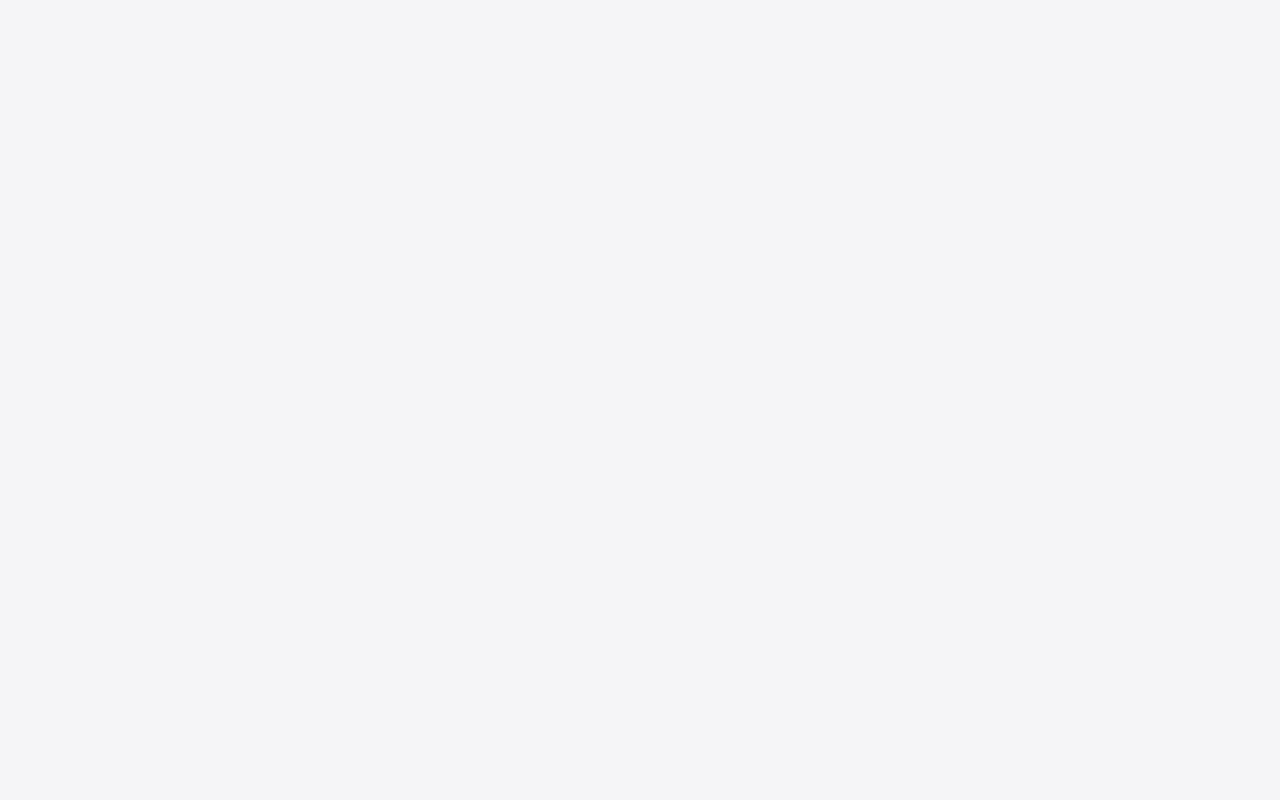
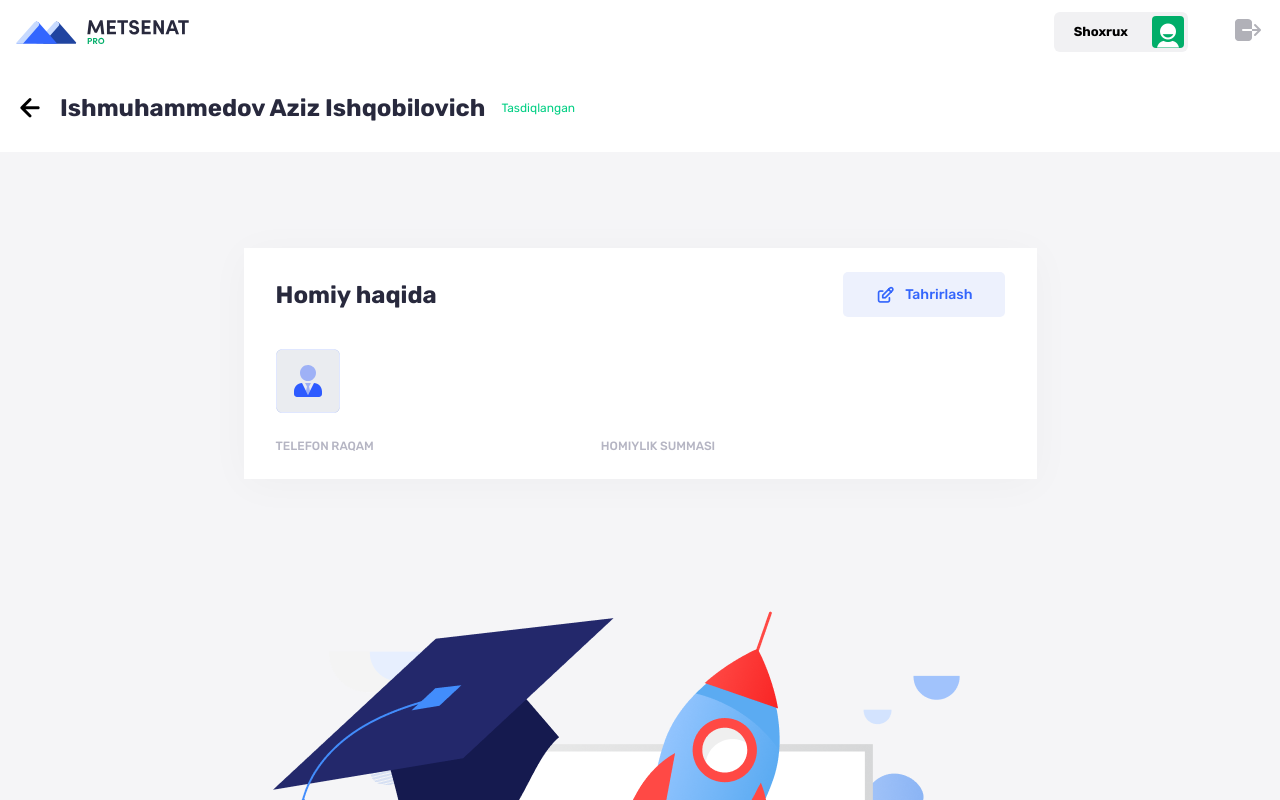
Before and after one commit to kamilovdev/Metsenat, a Vue app: page /sponsorSingle in a window 1280 px wide. Before the commit this address had no page. Shown: the top 800 px of the page. Built offline with nearby package versions, Linux system fonts and the light colour scheme; what vue3-apexcharts would draw is missing.

Commit message:
fix: add single id

```diff
--- /dev/null
+++ b/src/components/Header/sponsorName.vue
@@ -0,0 +1,17 @@
+<script setup>
+
+</script>
+
+<template>
+    <div class="bg-white h-[88px] flex items-center">
+      <div class=" containerMain ">
+          <div class="flex gap-4 items-center">
+            <button class="icon-arrow-left text-[28px]" @click="$router.go(-1)"></button>
+            <h1 class="text-[24px] font-bold text-[#28293D]">Ishmuhammedov Aziz Ishqobilovich</h1>
+            <p class="text-[12px] font-normal text-[#00CF83]">Tasdiqlangan</p>
+          </div>
+      </div>
+    </div>
+</template>
+
+<style scoped></style>
--- a/src/components/sponsors/sponsor-item.vue
+++ b/src/components/sponsors/sponsor-item.vue
@@ -1,5 +1,6 @@
 <script setup>
-  import { defineProps } from 'vue';
+  import {RouterLink} from 'vue-router'
+  import { defineProps, } from 'vue';
 
   const props = defineProps({
     data: Object,
@@ -9,7 +10,7 @@
 
 <template>
   <div>
-    <RouterLink :to="/sponsorSingle/ + data.id">
+    <RouterLink to="/sponsorSingle">
       <div class="flex justify-between bg-white h-[68px] items-center px-[15px] rounded-lg mt-3">
         <span>
           <ul class="text-[15px] text-[#1D1D1F] flex gap-[33px]">
--- a/src/components/sponsors/sponsor-num.vue
+++ b/src/components/sponsors/sponsor-num.vue
@@ -18,7 +18,6 @@ import Cbutton from '../Button/Cbutton.vue';
             </Cbutton>
             <div class="flex gap-2">
               <Cbutton v-for="number in 7" :key="number" :variant="'number'" :title="number.toString()">
-
               </Cbutton>
             </div>
         </div>
--- a/src/components/sponsors/sponsorSingle.vue
+++ b/src/components/sponsors/sponsorSingle.vue
@@ -1,14 +1,10 @@
 <script setup>
     import Cbutton from '../Button/Cbutton.vue';
-    import { defineProps } from 'vue';
 
-const props = defineProps({
-  data: Object,
-  index: Number
-})
 </script>
 
 <template>
+    <div class="flex flex-col items-center mt-24">
         <div class="bg-[#FFFFFF] w-[793px] py-6 px-8" style="box-shadow: 0px 5px 40px 0px #00000008;">
             <div class="flex flex-col gap-8">
                 <span class="flex justify-between items-center">
@@ -26,24 +22,29 @@ const props = defineProps({
                             <img src="../../../public/sponsor/Avatar.svg" alt="">
                         </span>
                         <div class="w-[163px]">
-                        <p class="font-medium text-[#212121]">{{ data.full_name }}</p>
+                            <p class="font-medium text-[#212121]"></p>
                         </div>
                     </div>
 
                     <div class="flex gap-[227px]">
                         <div>
                             <p class="text-[12px] font-medium text-[#B5B5C3]">TELEFON RAQAM</p>
-                        <h1 class="text-[16px ] font-medium text-[#212121]">{{ data.phone }}</h1>
+                            <h1 class="text-[16px ] font-medium text-[#212121]"></h1>
                         </div>
 
                         <div>
                             <p class="text-[12px] font-medium text-[#B5B5C3]">HOMIYLIK SUMMASI</p>
-                        <h1 class="text-[16px ] font-medium text-[#212121]">{{data.sum}}</h1>
+                            <h1 class="text-[16px ] font-medium text-[#212121]"></h1>
                         </div>
                     </div>
                 </div>
             </div>
         </div>
+        <div class="mt-[75px]">
+            <img src="../../../public/sponsorSingle/clipWork.png" alt="" class="">
+        </div>
+
+    </div>
 </template>
 
 <style scoped></style>
--- a/src/layout/empty.vue
+++ b/src/layout/empty.vue
@@ -1,7 +1,20 @@
-<script setup></script>
-
+<script setup>
+import { RouterView } from "vue-router";
+import Navbar from '../components/Navbar/navbar.vue';
+import sponsorName from "../components/Header/sponsorName.vue";
+</script>
 <template>
-
+  <div class="wrapper">
+    <Navbar />
+    <sponsorName />
+    <main>
+      <RouterView v-slot="{ Component }">
+        <component :is="Component" />
+      </RouterView>
+  </main>
+  </div>
 </template>
 
-<style scoped></style>
+<style scoped>
+
+</style>
--- a/src/pages/sponsor.vue
+++ b/src/pages/sponsor.vue
@@ -55,7 +55,6 @@
         <div>
           <sponsorNum/>
         </div>
-       <sponsorSingle/>
   </div>
 
 </template>
--- a/src/router/index.js
+++ b/src/router/index.js
@@ -25,7 +25,7 @@ const router = createRouter({
           component: talaba
         },
         {
-          path: '/sponsor/:id',
+          path: '/sponsorSingle',
           name: 'sponsorSingle',
           meta: {layout: "Empty"},
           component: sponsorSingle
```
Also changed, not shown: public/sponsorSingle/clipWork.png (added). Lines whose indentation alone changed are shown as unchanged.
